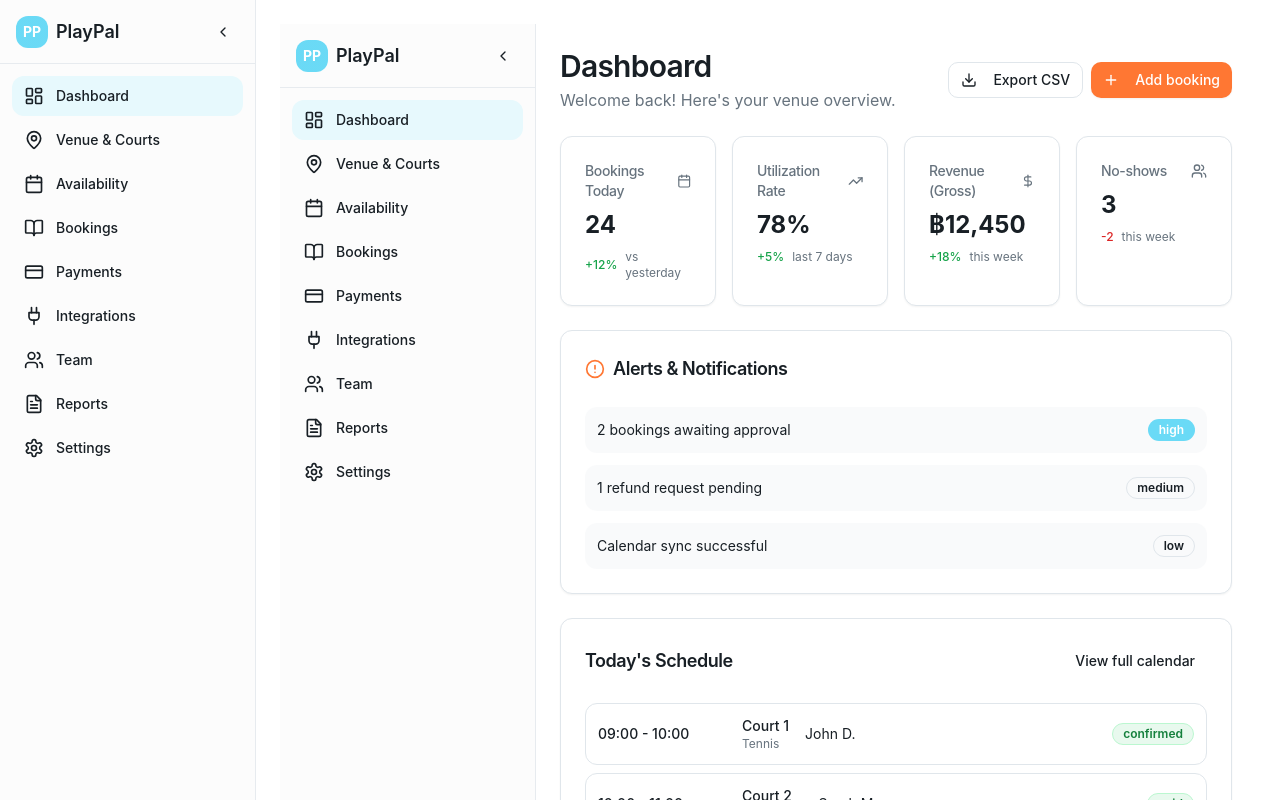
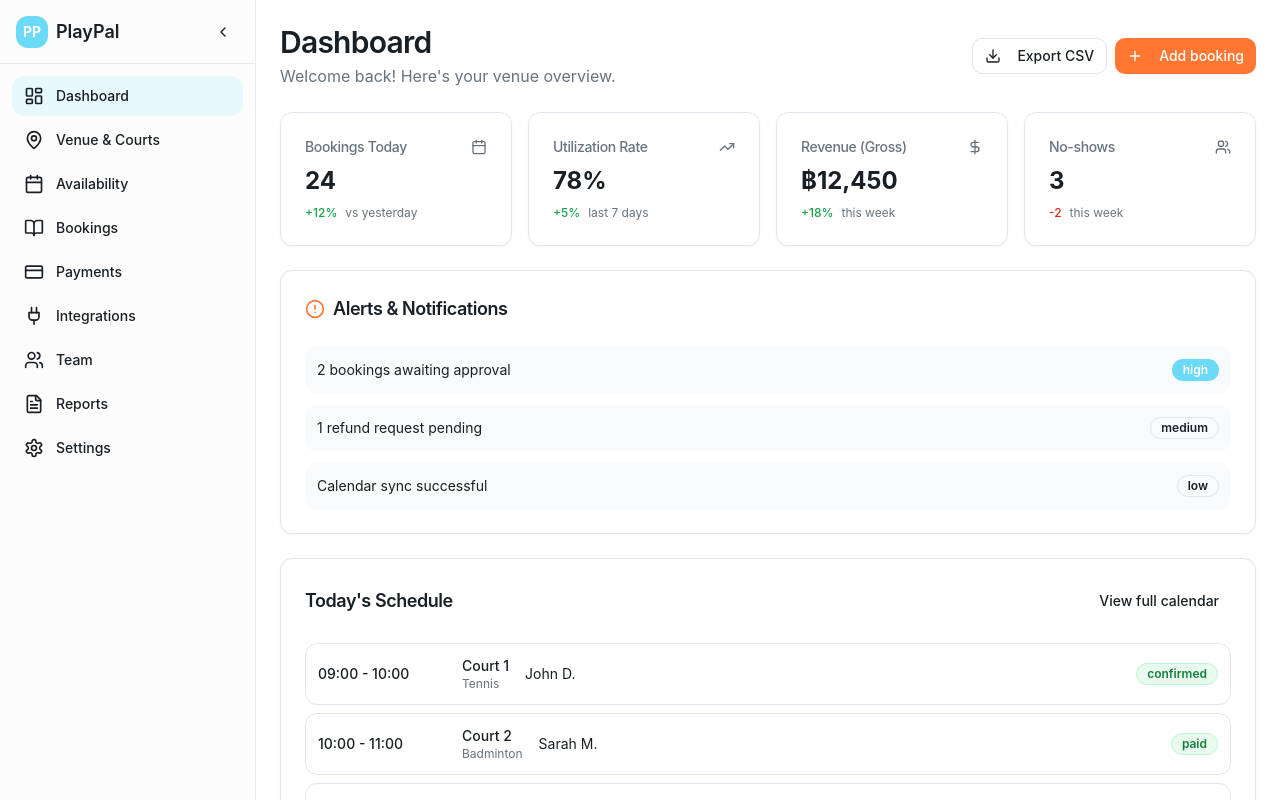
Before and after one commit to napi2002/playpal-venue-hub, a React (Vite) app: page /dashboard in a window 1280 px wide. Shown: the top 800 px of the page. Built offline with nearby package versions, Linux system fonts and the light colour scheme; the HTML template or start-up script is replaced by a standard one.

Commit message:
Fix: Adjust sidebar stacking

```diff
--- a/src/App.tsx
+++ b/src/App.tsx
@@ -27,9 +27,9 @@ const App = () => (
         <Sonner />
         <BrowserRouter>
           <Routes>
-            <Route path="/" element={<Login />} />
-            <Route path="/dashboard" element={<DashboardLayout><Dashboard /></DashboardLayout>} />
-            <Route path="/venue" element={<Venue />} />
+          <Route path="/" element={<Login />} />
+          <Route path="/dashboard" element={<Dashboard />} />
+          <Route path="/venue" element={<Venue />} />
             <Route path="/availability" element={<Availability />} />
             <Route path="/bookings" element={<Bookings />} />
             <Route path="/payments" element={<Payments />} />
--- a/src/components/AddBookingDialog.tsx
+++ b/src/components/AddBookingDialog.tsx
@@ -80,10 +80,11 @@ export const AddBookingDialog = ({ open, onOpenChange }: AddBookingDialogProps)
 
   return (
     <Dialog open={open} onOpenChange={onOpenChange}>
-      <DialogContent className="sm:max-w-[600px]">
+      <DialogContent className="sm:max-w-[600px]" aria-describedby="add-booking-description">
         <DialogHeader>
           <DialogTitle>Add Manual Booking</DialogTitle>
         </DialogHeader>
+        <p id="add-booking-description" className="sr-only">Fill out the form to create a new booking manually</p>
         <form onSubmit={handleSubmit}>
           <div className="grid gap-4 py-4">
             <div className="grid grid-cols-2 gap-4">
```
